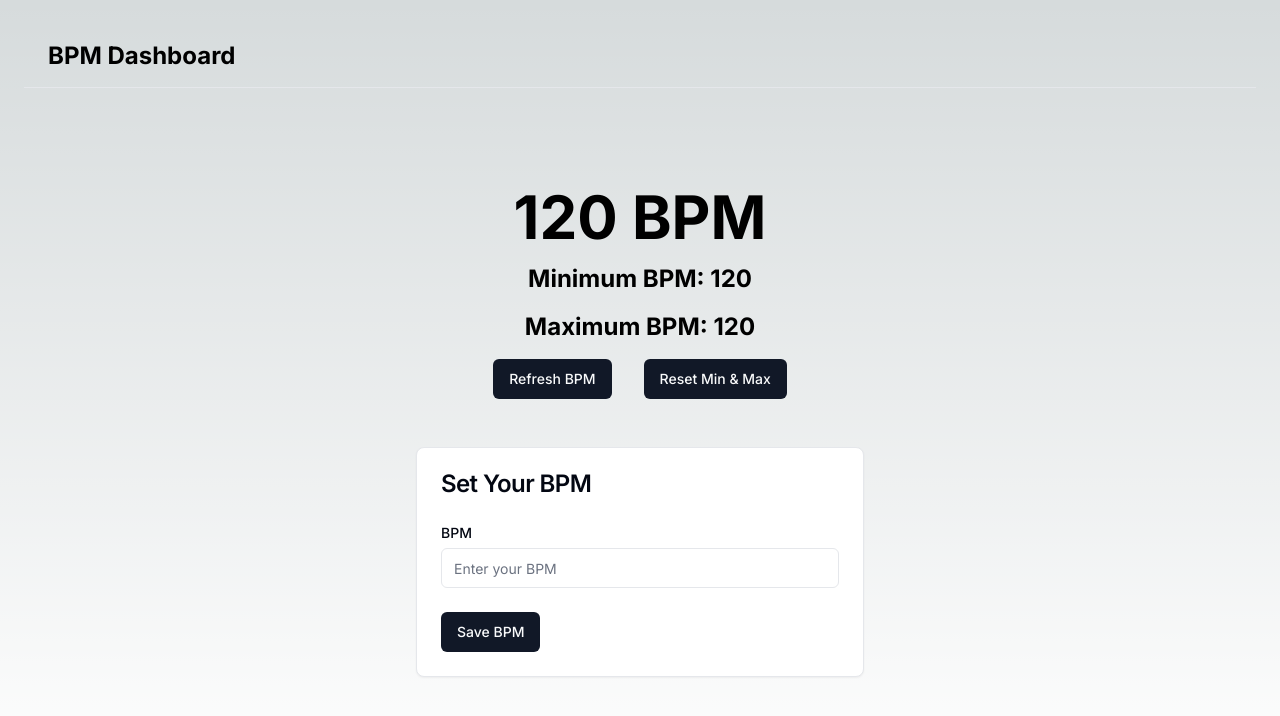
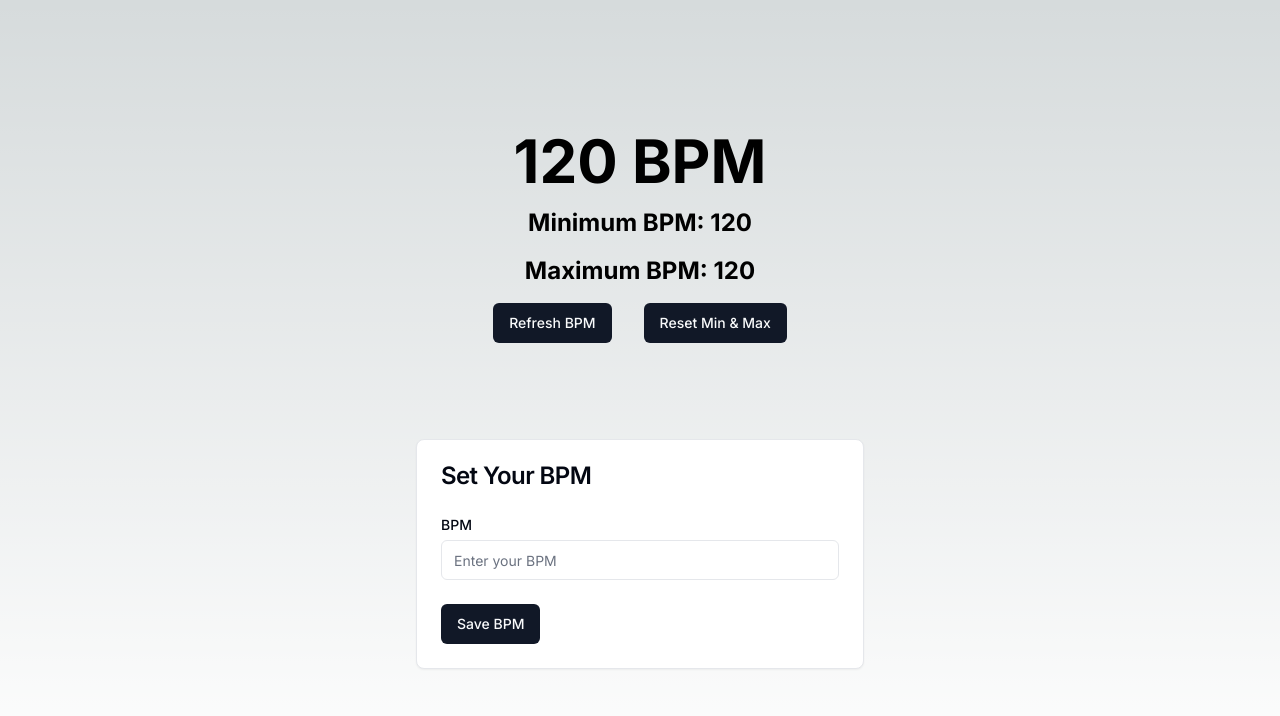
Before and after one commit to ramawama/metronomePi, a Next.js app in the folder metronomefrontend/: page / in a window 1280 px wide. Shown: the top 716 px of the page. Built offline with nearby package versions, Linux system fonts and the light colour scheme.

Commit message:
:100: Fixed UI elements

```diff
--- a/metronomefrontend/src/app/page.tsx
+++ b/metronomefrontend/src/app/page.tsx
@@ -6,9 +6,6 @@ import { Input } from "@/components/ui/input"
 export default function bpmDashboard() {
   return (
     <div className="flex flex-col w-full min-h-screen p-4 md:p-6">
-      <header className="flex items-center h-16 px-4 border-b md:px-6">
-        <h1 className="text-2xl font-bold">BPM Dashboard</h1>
-      </header>
       <main className="flex-1 flex flex-col items-center justify-center gap-4">
         <div className="text-6xl font-bold">120 BPM</div>
         <div className="text-2xl font-bold">Minimum BPM: 120</div>
@@ -18,7 +15,7 @@ export default function bpmDashboard() {
           <Button className="w-full md:w-auto">Reset Min & Max </Button>
         </div>
         <div className="w-full max-w-md">
-          <Card className="mt-8">
+          <Card className="mt-20">
             <CardHeader>
               <CardTitle>Set Your BPM</CardTitle>
             </CardHeader>
```
